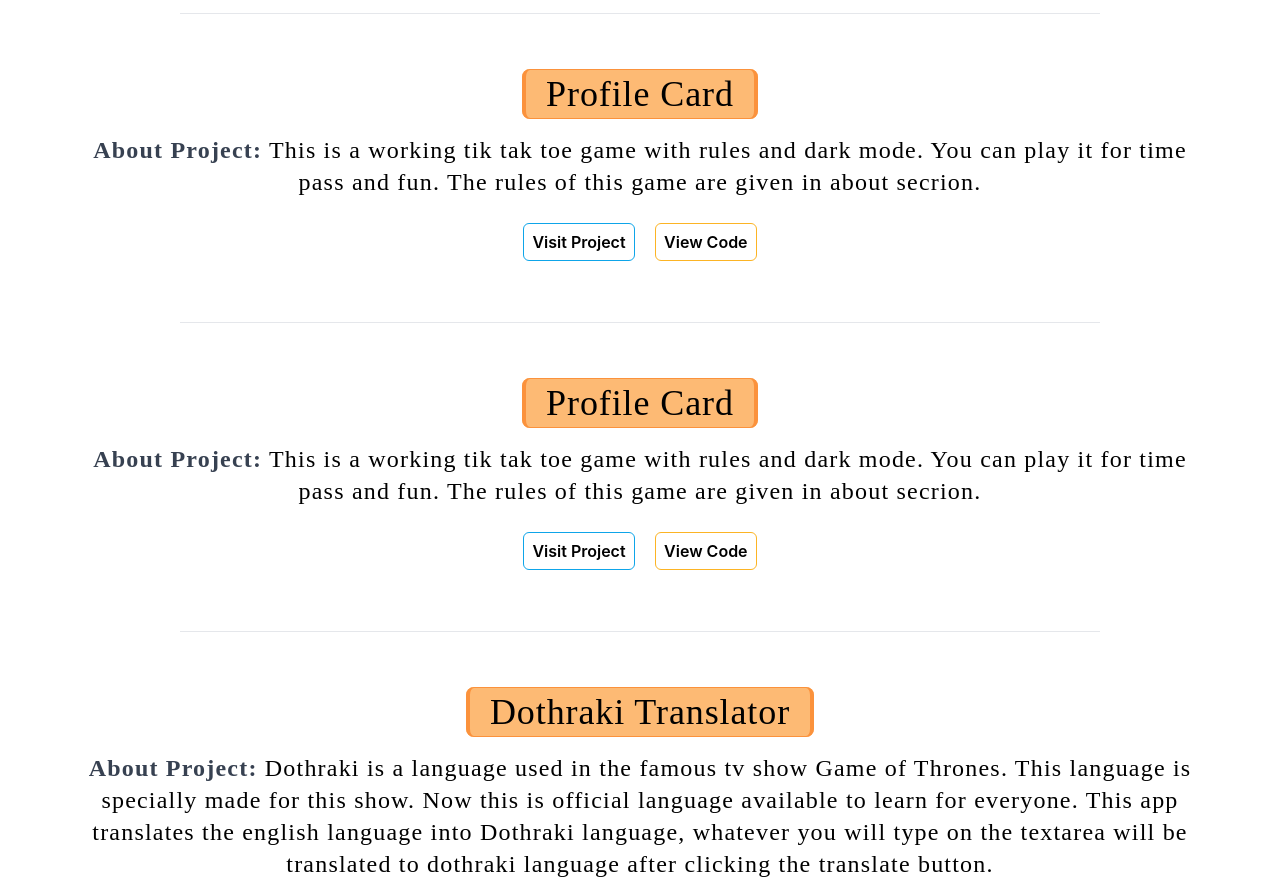
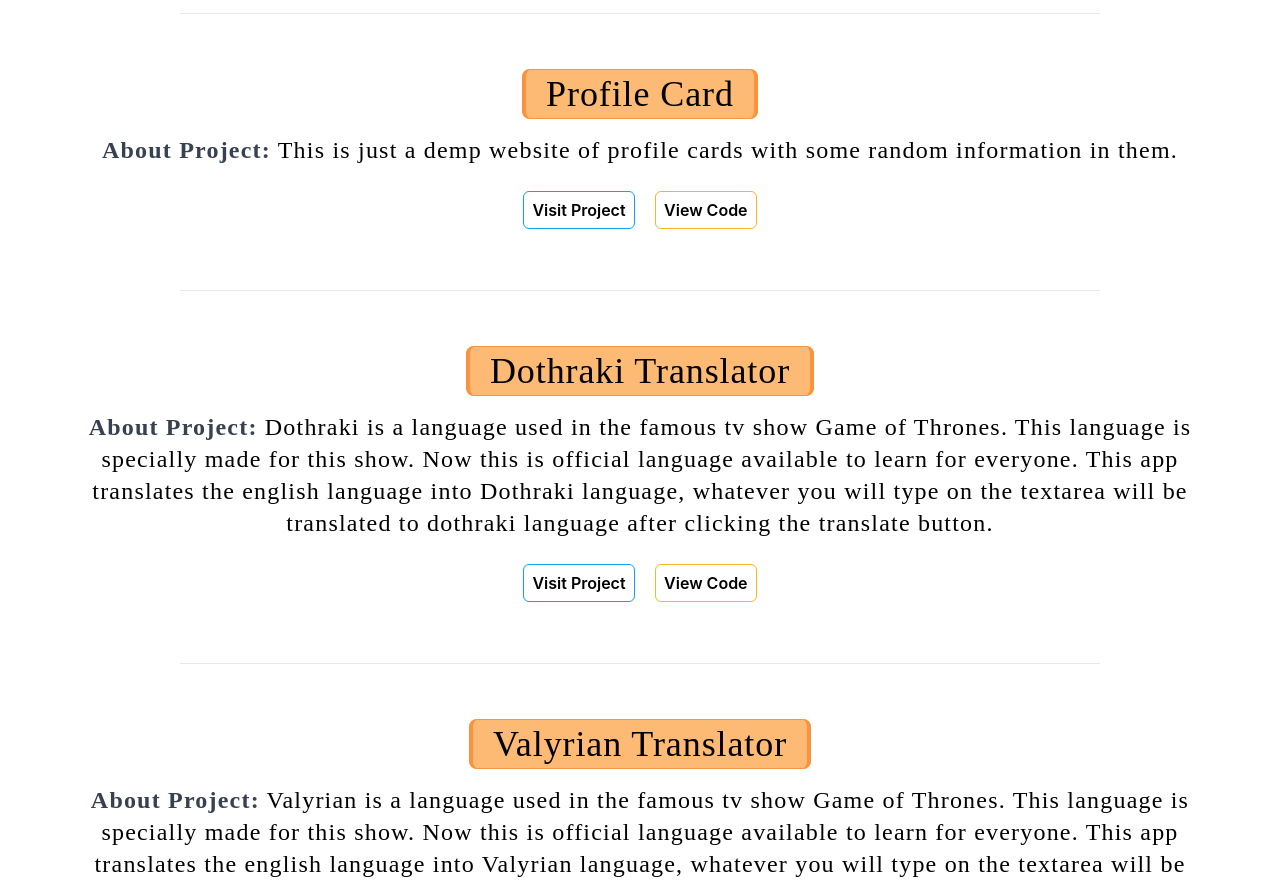
Before and after one commit to PunitMudgal/my-portfolio, a React (Create React App) app: page /project in a window 1280 px wide. Shown: the part 2020-2906 px from the top of the page. Built offline with nearby package versions, Linux system fonts and the light colour scheme.

Commit message:
info update

```diff
--- a/src/ProjectData.js
+++ b/src/ProjectData.js
@@ -42,29 +42,23 @@ const ProjectData = [
         SourceCode: 'https://github.com/PunitMudgal/tik-tak-toe',
         VisitPro: 'https://tik-tak-toe-114.netlify.app'
     },
+
     {
         projectNo: 7,
         ProjectName: 'Profile Card',
-        Description: 'This is a working tik tak toe game with rules and dark mode. You can play it for time pass and fun. The rules of this game are given in about secrion.',
-        SourceCode: 'https://github.com/PunitMudgal/tik-tak-toe',
-        VisitPro: 'https://tik-tak-toe-114.netlify.app'
-    },
-    {
-        projectNo: 8,
-        ProjectName: 'Profile Card',
-        Description: 'This is a working tik tak toe game with rules and dark mode. You can play it for time pass and fun. The rules of this game are given in about secrion.',
+        Description: 'This is just a demp website of profile cards with some random information in them.',
         SourceCode: 'https://github.com/PunitMudgal/profile-card02',
         VisitPro: 'https://profile-cards02.netlify.app'
     },
     {
-        projectNo: 9,
+        projectNo: 8,
         ProjectName: 'Dothraki Translator',
         Description: 'Dothraki is a language used in the famous tv show Game of Thrones. This language is specially made for this show. Now this is official language available to learn for everyone. This app translates the english language into Dothraki language, whatever you will type on the textarea will be translated to dothraki language after clicking the translate button.',
         SourceCode: 'https://github.com/PunitMudgal/dothraki-translator_js',
         VisitPro: 'dothraki-translator-js.netlify.app'
     },
     {
-        projectNo: 10,
+        projectNo: 9,
         ProjectName: 'Valyrian Translator',
         Description: 'Valyrian is a language used in the famous tv show Game of Thrones. This language is specially made for this show. Now this is official language available to learn for everyone. This app translates the english language into Valyrian language, whatever you will type on the textarea will be translated to dothraki language after clicking the translate button.',
         SourceCode: 'https://github.com/PunitMudgal/valyrian-translator-react',
```
